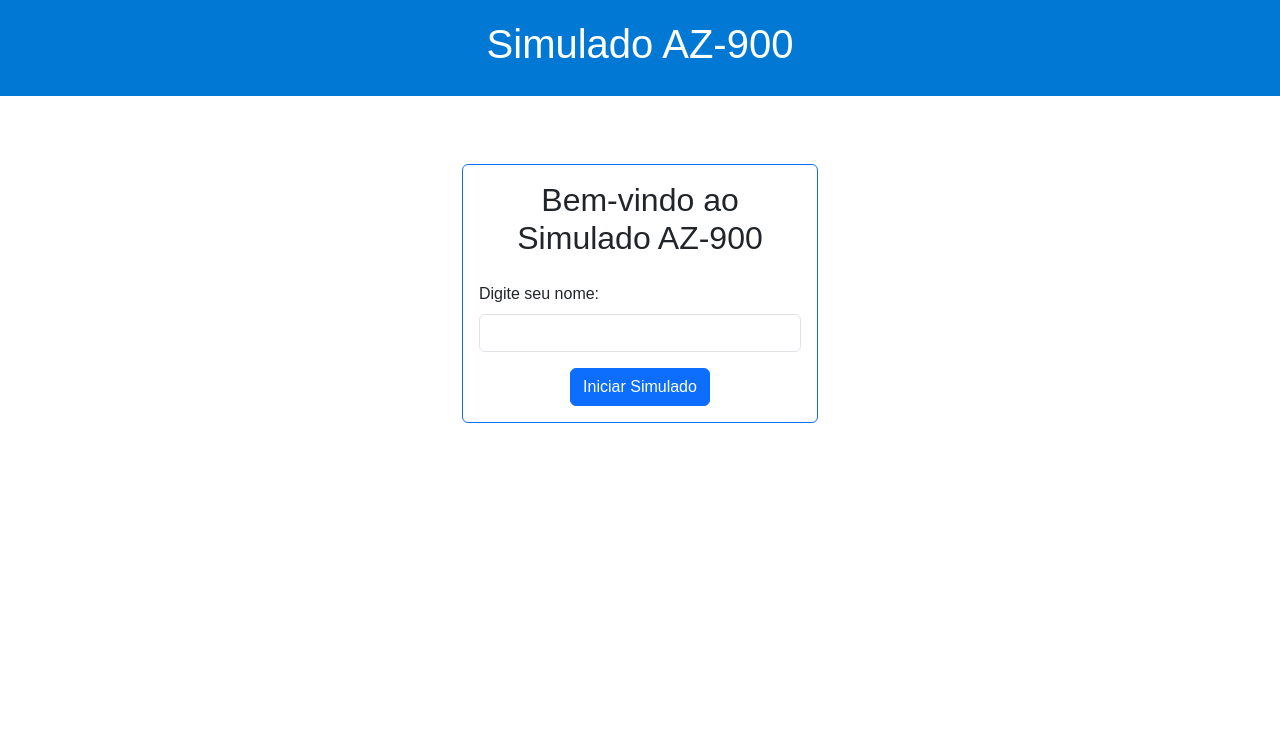
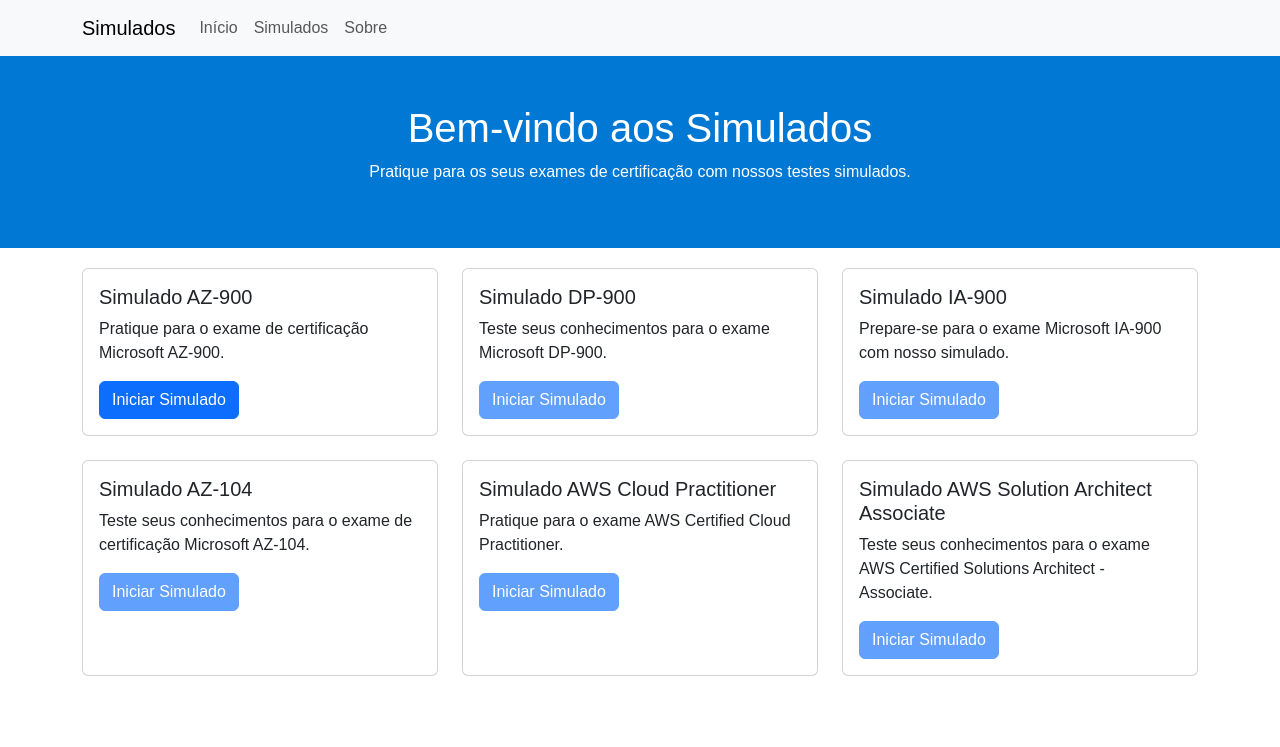
Before and after one commit to ErnandesFranco/Website---AZ-900, a plain HTML site: page index.html in a window 1280 px wide. Drawn offline with nearby package versions, Linux system fonts and the light colour scheme.

Commit message:
Update index.html

```diff
--- a/index.html
+++ b/index.html
@@ -1,65 +1,104 @@
 <!DOCTYPE html>
 <html lang="en">
-
 <head>
   <meta charset="UTF-8">
   <meta name="viewport" content="width=device-width, initial-scale=1.0">
-    <title>Simulado AZ-900</title>
-    <!-- Incluindo o Bootstrap -->
+  <title>Simulados</title>
   <link rel="stylesheet" href="https://cdn.jsdelivr.net/npm/bootstrap@5.3.0/dist/css/bootstrap.min.css">
   <link rel="stylesheet" href="styles.css">
 </head>
+<body>
+    <nav class="navbar navbar-expand-lg navbar-light bg-light">
+        <div class="container">
+          <a class="navbar-brand" href="index.html">Simulados</a>
+          <button class="navbar-toggler" type="button" data-bs-toggle="collapse" data-bs-target="#navbarNav" aria-controls="navbarNav" aria-expanded="false" aria-label="Toggle navigation">
+            <span class="navbar-toggler-icon"></span>
+          </button>
+          <div class="collapse navbar-collapse" id="navbarNav">
+            <ul class="navbar-nav">
+              <li class="nav-item">
+                <a class="nav-link" href="index.html">Início</a>
+              </li>
+              <li class="nav-item">
+                <a class="nav-link" href="simulados.html">Simulados</a>
+              </li>
+              <li class="nav-item">
+                <a class="nav-link" href="#">Sobre</a>
+              </li>
+            </ul>
+          </div>
+        </div>
+      </nav>
 
-<body>
-  <header>
-    <h1>Simulado AZ-900</h1>
+      <header class="text-center py-5">
+        <h1>Bem-vindo aos Simulados</h1>
+        <p>Pratique para os seus exames de certificação com nossos testes simulados.</p>
       </header>
 
-  <main>
-    <!-- Seção de inserir o nome usando Bootstrap -->
-    <section id="name-section" class="container mt-5">
-        <div class="row justify-content-center">
-          <div class="col-md-4">
-            <div class="card border-primary">
+      <main class="container">
+        <div class="row row-cols-1 row-cols-md-2 row-cols-lg-3 g-4">
+          <div class="col">
+            <div class="card h-100">
               <div class="card-body">
-                <h2 class="card-title text-center mb-4">Bem-vindo ao Simulado AZ-900</h2>
-                <div class="mb-3">
-                  <label for="name-input" class="form-label">Digite seu nome:</label>
-                  <input type="text" id="name-input" class="form-control">
+                <h5 class="card-title">Simulado AZ-900</h5>
+                <p class="card-text">Pratique para o exame de certificação Microsoft AZ-900.</p>
+                <a href="az-900.html" class="btn btn-primary">Iniciar Simulado</a>
               </div>
-                <button id="start-btn" class="btn btn-primary d-block mx-auto">Iniciar Simulado</button>
+            </div>
+          </div>
+          <div class="col">
+            <div class="card h-100">
+              <div class="card-body">
+                <h5 class="card-title">Simulado DP-900</h5>
+                <p class="card-text">Teste seus conhecimentos para o exame Microsoft DP-900.</p>
+                <a href="#" class="btn btn-primary disabled">Iniciar Simulado</a>
+              </div>
+            </div>
+          </div>
+          <div class="col">
+            <div class="card h-100">
+              <div class="card-body">
+                <h5 class="card-title">Simulado IA-900</h5>
+                <p class="card-text">Prepare-se para o exame Microsoft IA-900 com nosso simulado.</p>
+                <a href="#" class="btn btn-primary disabled">Iniciar Simulado</a>
+              </div>
+            </div>
+          </div>
+          <div class="col">
+            <div class="card h-100">
+              <div class="card-body">
+                <h5 class="card-title">Simulado AZ-104</h5>
+                <p class="card-text">Teste seus conhecimentos para o exame de certificação Microsoft AZ-104.</p>
+                <a href="#" class="btn btn-primary disabled">Iniciar Simulado</a>
+              </div>
+            </div>
+          </div>
+          <div class="col">
+            <div class="card h-100">
+              <div class="card-body">
+                <h5 class="card-title">Simulado AWS Cloud Practitioner</h5>
+                <p class="card-text">Pratique para o exame AWS Certified Cloud Practitioner.</p>
+                <a href="#" class="btn btn-primary disabled">Iniciar Simulado</a>
+              </div>
+            </div>
+          </div>
+          <div class="col">
+            <div class="card h-100">
+              <div class="card-body">
+                <h5 class="card-title">Simulado AWS Solution Architect Associate</h5>
+                <p class="card-text">Teste seus conhecimentos para o exame AWS Certified Solutions Architect - Associate.</p>
+                <a href="#" class="btn btn-primary disabled">Iniciar Simulado</a>
               </div>
             </div>
           </div>
         </div>
-      </section>
-
-      <div id="question-container" style="display: none;">
-        <p class="mb-3"><strong id="timer">00:00</strong></p>
-        <div id="question-count">Perguntas restantes: <span id="count">0</span></div>
-        <h4 id="question"></h4>
-        <div id="options" class="mt-3"></div>
-        <button id="submit-btn" class="btn btn-primary mt-3">Próxima</button>
-      </div>
-
-      <section id="result-container" style="display: none;">
-        <p id="result-text">
-          <!-- Nova div para mostrar a mensagem de resultado -->
-          <div id="result-message"></div>
-          <!-- Nova div para mostrar a porcentagem de acerto -->
-          <div id="accuracy"></div>
-          <!-- Nova div para mostrar a quantidade de perguntas certas e erradas -->
-          <div id="score-summary"></div>
-        </p>
-
-        <button id="retry-btn" style="display: none;">Tentar novamente</button>
-        <button id="practice-more-btn" style="display: none;">Pratique mais</button>
-      </section>
       </main>
 
-  <!-- Incluindo o JavaScript do Bootstrap e seu script.js -->
+
+  <footer class="text-center py-4">
+    <!-- Footer content here -->
+  </footer>
+
   <script src="https://cdn.jsdelivr.net/npm/bootstrap@5.3.0/dist/js/bootstrap.bundle.min.js"></script>
-  <script src="script.js"></script>
 </body>
-
 </html>
```
Lines whose indentation alone changed are shown as unchanged.
